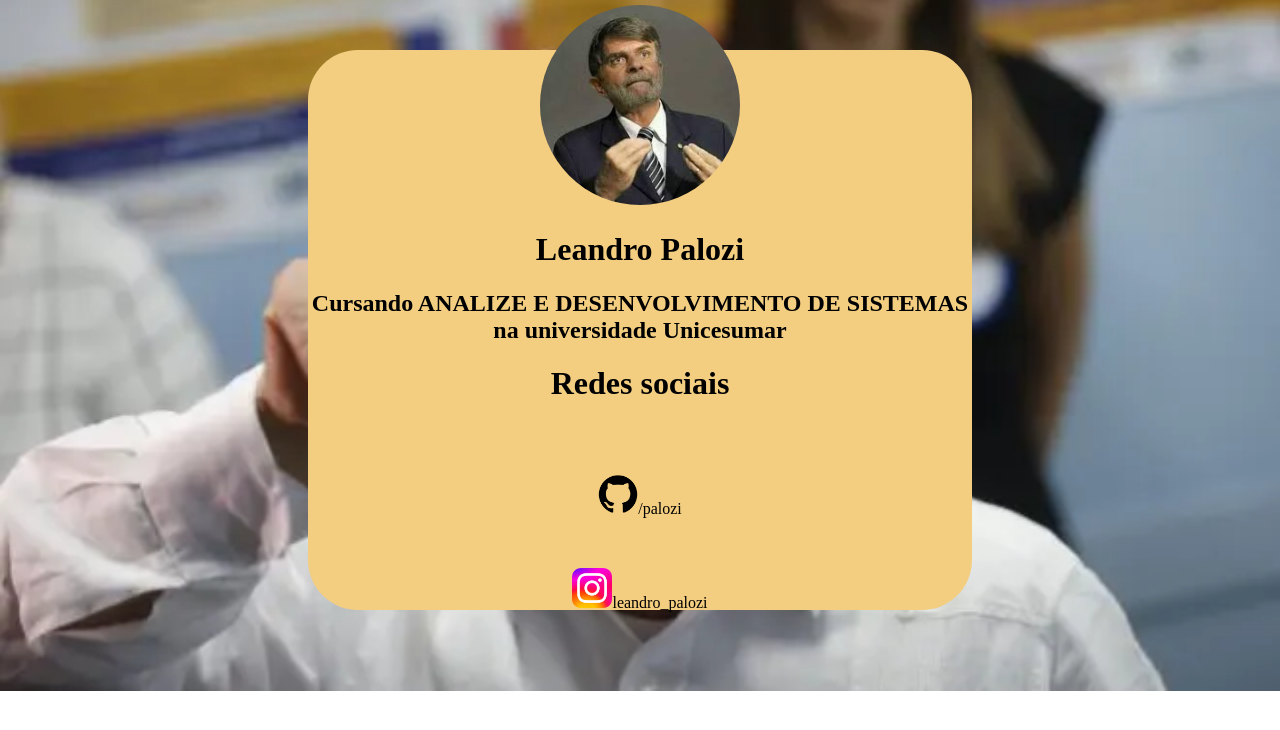
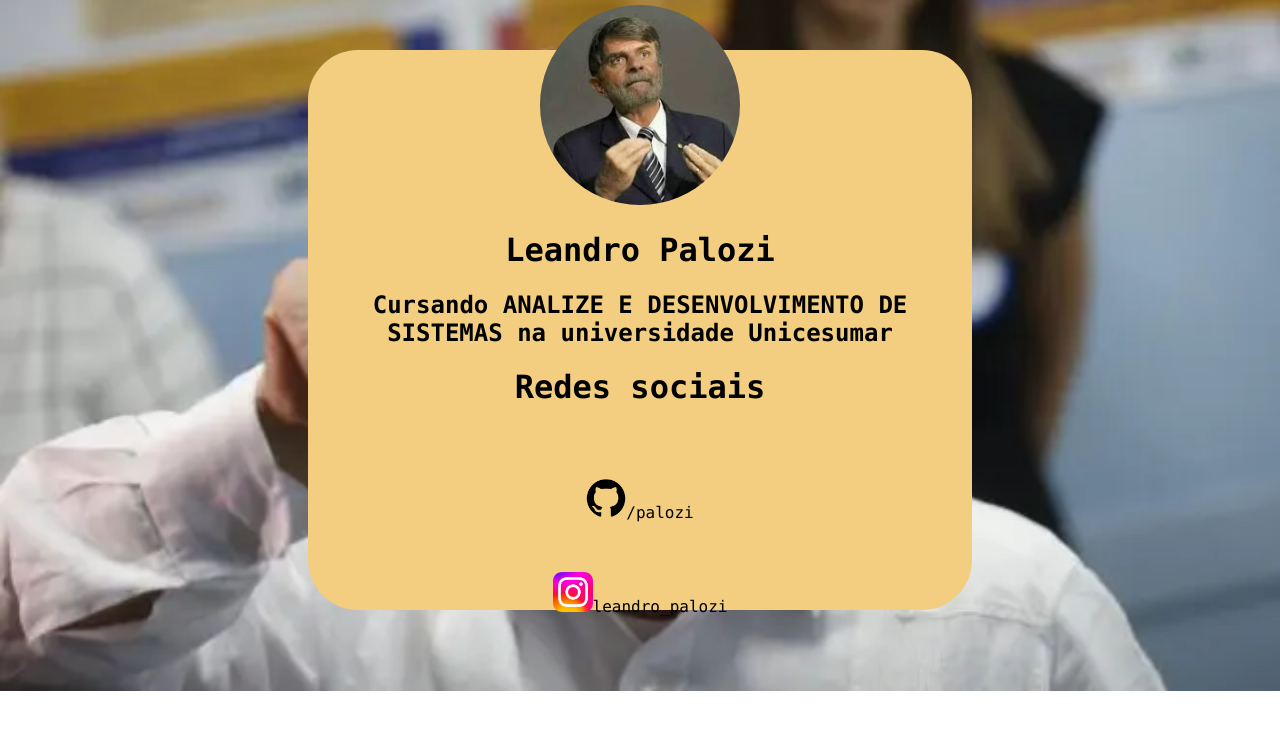
Before and after one commit to palozi/Portifolio, a plain HTML site: page index.html in a window 1280 px wide. Drawn offline with Linux system fonts and the light colour scheme.

Commit message:
16/03
finalizei o meu portifolio

```diff
--- a/css/style.css
+++ b/css/style.css
@@ -3,6 +3,7 @@ body{
     background-repeat: no-repeat;    /* Impede que a imagem se repita */
     background-size: cover;         /* Faz a imagem cobrir todo o espaço do elemento */
     background-position: center;    /* Centraliza a imagem */
+    font-family: "Cascadia Code", Consolas, monospace;
 }
 .ftPerfil{
     width: 200px; /* Define o tamanho da imagem */
```
